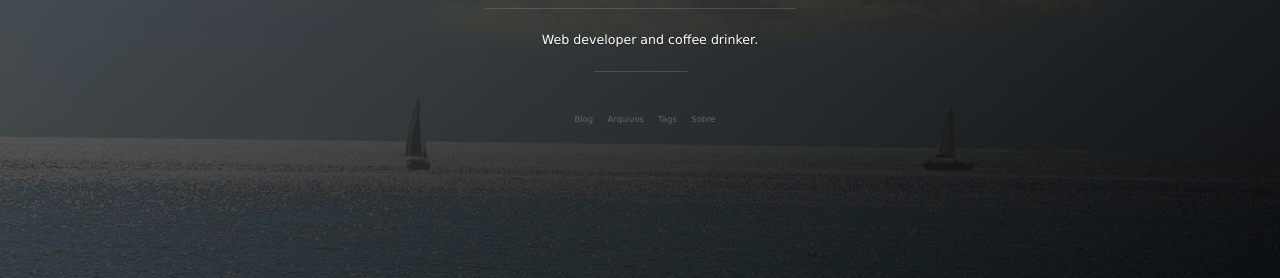
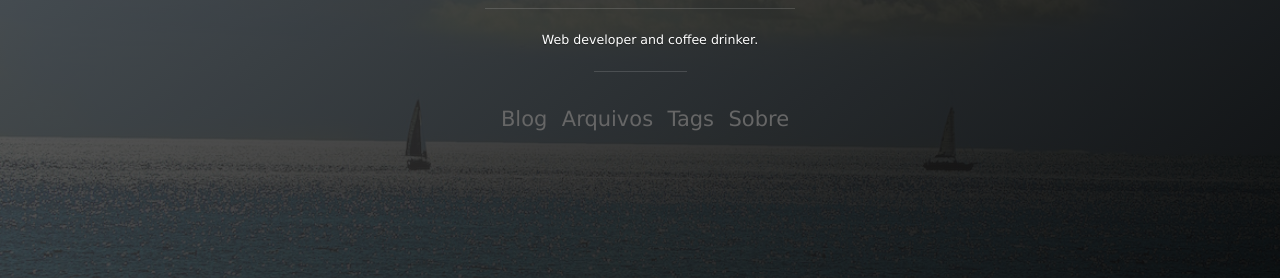
Before and after one commit to Ahnix/Ahnix.github.io, a Jekyll site: the page built from index.html, in a window 1280 px wide. Shown: the part 476-754 px from the top of the page. Built offline with Jekyll 4.4.1, drawn with Linux system fonts in a browser that asks for light colours; nearby versions of some CDN libraries; a script that is not in the unit is left out; the list of posts is cut into pages by our own code; comment, search, counter and statistics services are not loaded.

Commit message:
fix font size

```diff
--- a/_includes/side-panel.html
+++ b/_includes/side-panel.html
@@ -5,7 +5,7 @@
     <div class="panel-main__content">
         <!-- 头像效果-start -->
         <div class="ih-item circle effect right_to_left">
-            <a href="/#blog" title="前往 {{ site.title }} 的主页" class="blog-button">
+            <a href="/" title="{{ site.title }}" class="blog-button">
                 <div class="img"><img src="/images/avatar.jpg" alt="img"></div>
                 <div class="info">
                     <div class="info-back">
--- a/css/main.css
+++ b/css/main.css
@@ -517,7 +517,7 @@ img::-moz-selection {
 
   .panel-subtitle {
     font-family: "ff-tisa-web-pro-1", "ff-tisa-web-pro-2", "Lucida Grande", "Hiragino Sans GB", "Hiragino Sans GB W3", "Microsoft YaHei", "WenQuanYi Micro Hei", sans-serif;
-    font-size: 0.6em;
+    font-size: 1.5em;
     font-weight: lighter;
     letter-spacing: 3px;
     color: #CCCCCC;
@@ -635,7 +635,7 @@ img::-moz-selection {
     color: #999;
     margin-top: 40px;
     text-align: left;
-    font-size: .6em;
+    font-size: 1em;
   }
 
   .btn, .navigation__flink_item a {
@@ -643,7 +643,7 @@ img::-moz-selection {
     text-align: left;
     margin-left: 10px;
     margin-right: 10px;
-    font-size: .4em;
+    font-size: 1em;
     color: #666;
     border-bottom: 0.1px solid #666;
     text-shadow: none;
@@ -729,7 +729,7 @@ img::-moz-selection {
     display: inline-block;
     margin-right: 0px;
     padding: 5px 5px 5px 5px;
-    font-size: .6em;
+    font-size: 1.5em;
     text-shadow: none;
     color: #BF1827;
   }
```
